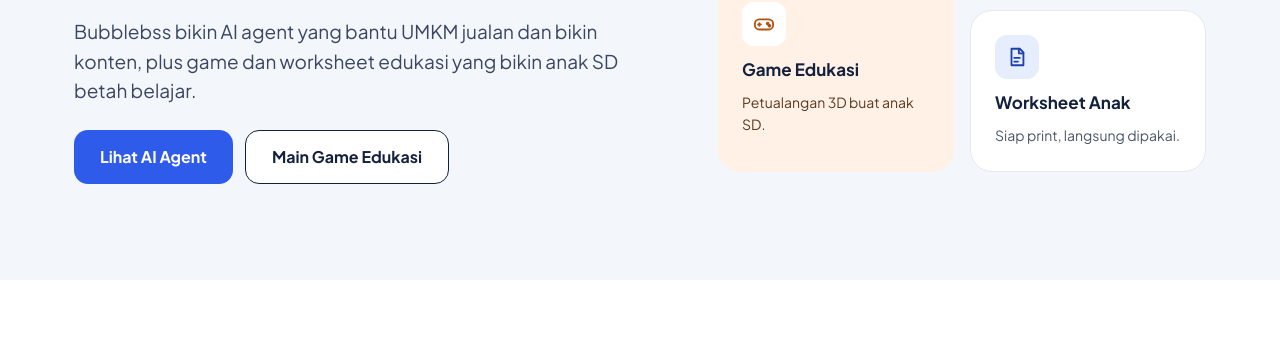
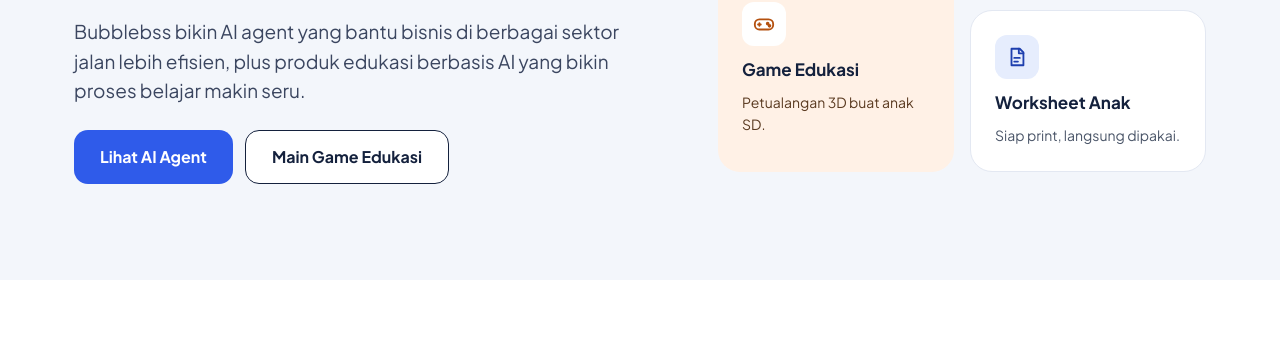
Before and after one commit to Maramar520/bubblebss, a plain HTML site: page index.html in a window 1280 px wide. Shown: the part 439-800 px from the top of the page. Drawn offline with Linux system fonts and the light colour scheme.

Commit message:
Broaden hero description beyond UMKM and kids-only framing

```diff
--- a/index.html
+++ b/index.html
@@ -33,7 +33,7 @@
 <div class="hero-copy">
 <span class="hero-badge">Satu Bubblebss, Dua AI: Bisnis Melaju, Edukasi Makin Maju</span>
 <h1 class="hero-title">Satu AI, dua masa depan: bisnismu dan pendidikanmu.</h1>
-<p class="hero-desc">Bubblebss bikin AI agent yang bantu UMKM jualan dan bikin konten, plus game dan worksheet edukasi yang bikin anak SD betah belajar.</p>
+<p class="hero-desc">Bubblebss bikin AI agent yang bantu bisnis di berbagai sektor jalan lebih efisien, plus produk edukasi berbasis AI yang bikin proses belajar makin seru.</p>
 <div class="hero-actions">
 <a href="/ai-agent/" class="btn btn-primary">Lihat AI Agent</a>
 <a href="/game/" class="btn btn-outline">Main Game Edukasi</a>
```
